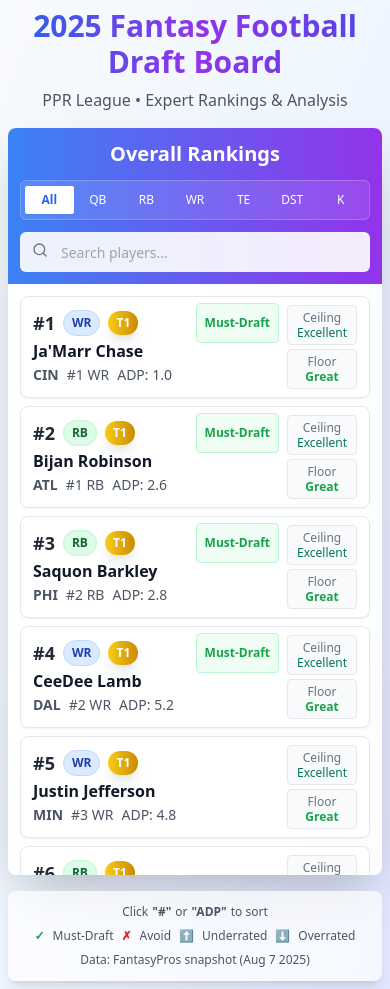
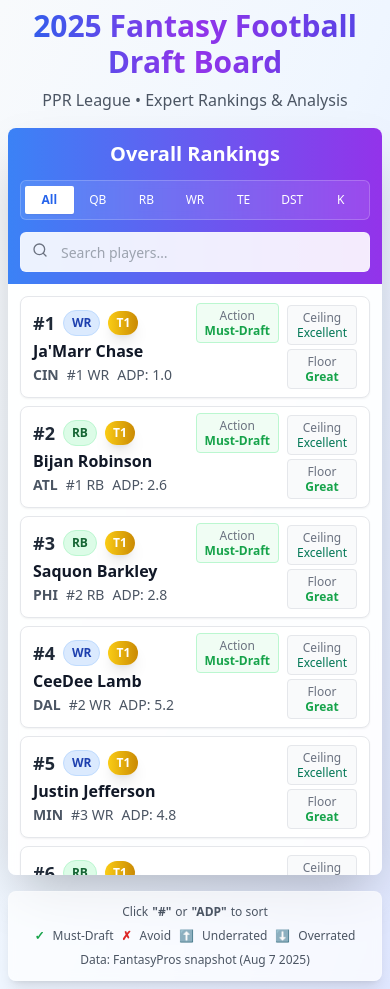
Before and after one commit to JansenNye/Arkonyx-s-Fantasy-Football, a Next.js app: page / in a window 390 px wide. Built offline with nearby package versions, Linux system fonts and the light colour scheme.

Commit message:
Fix tag container vertical consistency on mobile

```diff
--- a/FantasyDraftBoard.tsx
+++ b/FantasyDraftBoard.tsx
@@ -221,12 +221,14 @@
       <div className="flex items-center justify-end">
         {player.mustDraft && (
           <div className="flex flex-col items-center justify-center h-10 px-2 py-1 bg-green-50 border border-green-200 rounded text-xs">
-            <span className="text-green-600 font-bold text-xs">Must-Draft</span>
+            <div className="text-xs text-gray-500 leading-tight">Action</div>
+            <div className="text-green-600 font-bold text-xs leading-tight">Must-Draft</div>
           </div>
         )}
         {player.avoid && (
           <div className="flex flex-col items-center justify-center h-10 px-2 py-1 bg-red-50 border border-red-200 rounded text-xs">
-            <span className="text-red-600 font-bold text-xs">Avoid</span>
+            <div className="text-xs text-gray-500 leading-tight">Action</div>
+            <div className="text-red-600 font-bold text-xs leading-tight">Avoid</div>
           </div>
         )}
       </div>
@@ -243,12 +245,14 @@
       <div className="flex items-center justify-end">
         {player.underrated && (
           <div className="flex flex-col items-center justify-center h-10 px-2 py-1 bg-blue-50 border border-blue-200 rounded text-xs">
-            <span className="text-blue-600 font-bold text-xs">Underrated</span>
+            <div className="text-xs text-gray-500 leading-tight">Rating</div>
+            <div className="text-blue-600 font-bold text-xs leading-tight">Underrated</div>
           </div>
         )}
         {player.overrated && (
           <div className="flex flex-col items-center justify-center h-10 px-2 py-1 bg-orange-50 border border-orange-200 rounded text-xs">
-            <span className="text-orange-600 font-bold text-xs">Overrated</span>
+            <div className="text-xs text-gray-500 leading-tight">Rating</div>
+            <div className="text-orange-600 font-bold text-xs leading-tight">Overrated</div>
           </div>
         )}
       </div>
```
